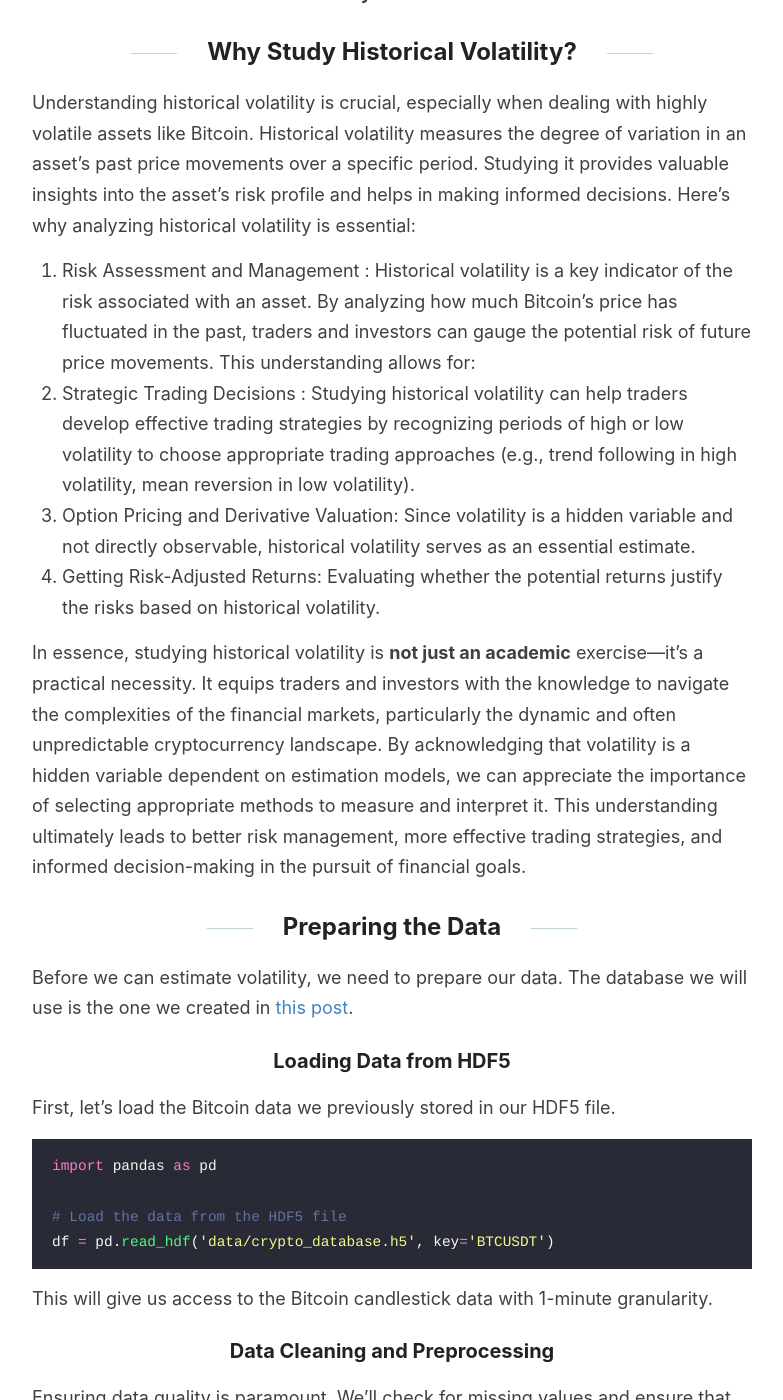
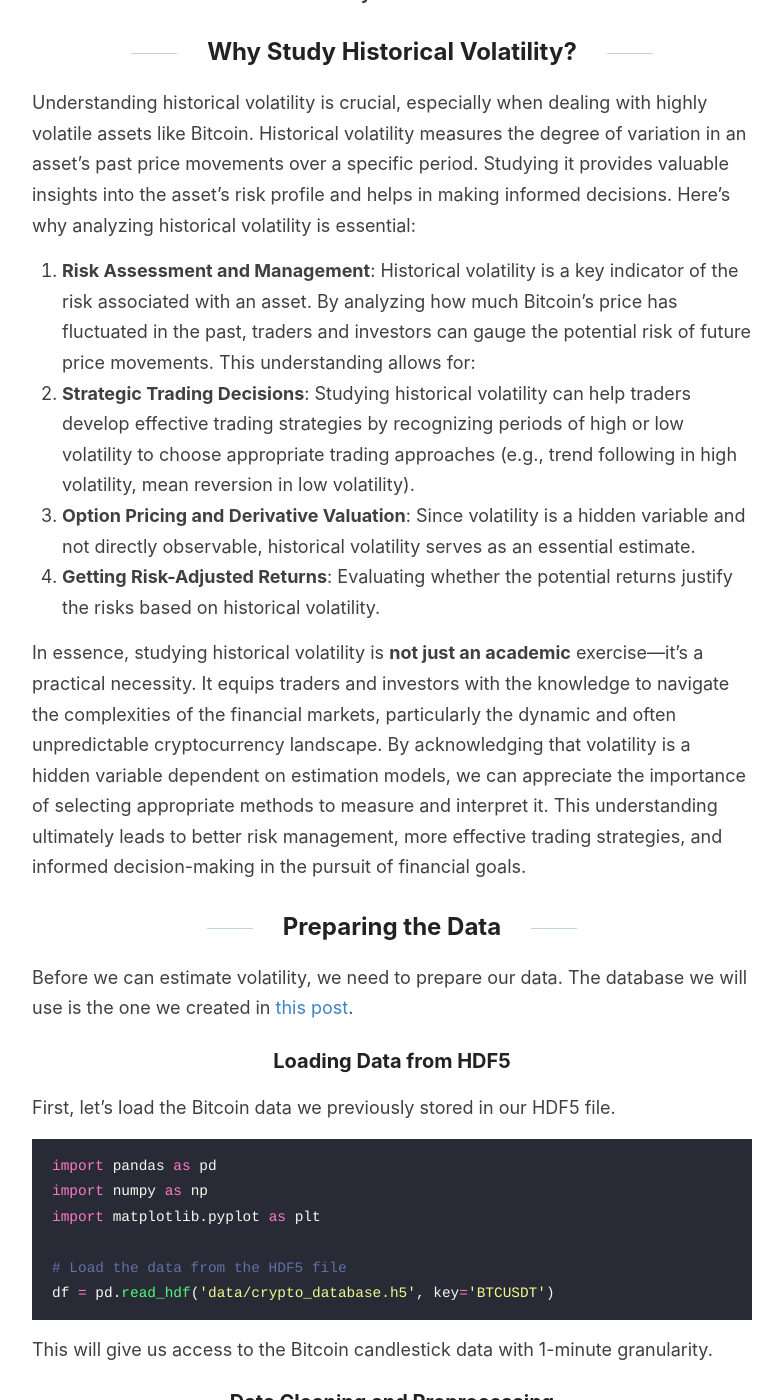
Before and after one commit to Zaltarba/blog, a Jekyll site: the page built from _posts/2024-09-20-BitcoinVolatility-1.md, in a window 1280 px wide and 1400 px high, scrolled down 1227 px. Shown: the whole window, without its empty margins (248-1031 px from the left). Built offline with Jekyll 4.4.1, drawn with Linux system fonts in a browser that asks for light colours; formulas are drawn with MathJax 3; some of the changed text lies outside the part shown.

Commit message:
Update 2024-09-20-BitcoinVolatility-1.md

````diff
--- a/_posts/2024-09-20-BitcoinVolatility-1.md
+++ b/_posts/2024-09-20-BitcoinVolatility-1.md
@@ -29,10 +29,10 @@
 
 Understanding historical volatility is crucial, especially when dealing with highly volatile assets like Bitcoin. Historical volatility measures the degree of variation in an asset's past price movements over a specific period. Studying it provides valuable insights into the asset's risk profile and helps in making informed decisions. Here's why analyzing historical volatility is essential:
 
-1. Risk Assessment and Management : Historical volatility is a key indicator of the risk associated with an asset. By analyzing how much Bitcoin's price has fluctuated in the past, traders and investors can gauge the potential risk of future price movements. This understanding allows for:
-2. Strategic Trading Decisions : Studying historical volatility can help traders develop effective trading strategies by recognizing periods of high or low volatility to choose appropriate trading approaches (e.g., trend following in high volatility, mean reversion in low volatility).
-3. Option Pricing and Derivative Valuation: Since volatility is a hidden variable and not directly observable, historical volatility serves as an essential estimate.
-4. Getting Risk-Adjusted Returns: Evaluating whether the potential returns justify the risks based on historical volatility.
+1. **Risk Assessment and Management**: Historical volatility is a key indicator of the risk associated with an asset. By analyzing how much Bitcoin's price has fluctuated in the past, traders and investors can gauge the potential risk of future price movements. This understanding allows for:
+2. **Strategic Trading Decisions**: Studying historical volatility can help traders develop effective trading strategies by recognizing periods of high or low volatility to choose appropriate trading approaches (e.g., trend following in high volatility, mean reversion in low volatility).
+3. **Option Pricing and Derivative Valuation**: Since volatility is a hidden variable and not directly observable, historical volatility serves as an essential estimate.
+4. **Getting Risk-Adjusted Returns**: Evaluating whether the potential returns justify the risks based on historical volatility.
 
 In essence, studying historical volatility is **not just an academic** exercise—it's a practical necessity. It equips traders and investors with the knowledge to navigate the complexities of the financial markets, particularly the dynamic and often unpredictable cryptocurrency landscape. By acknowledging that volatility is a hidden variable dependent on estimation models, we can appreciate the importance of selecting appropriate methods to measure and interpret it. This understanding ultimately leads to better risk management, more effective trading strategies, and informed decision-making in the pursuit of financial goals.
 
@@ -46,6 +46,8 @@
 
 ```python
 import pandas as pd
+import numpy as np
+import matplotlib.pyplot as plt
 
 # Load the data from the HDF5 file
 df = pd.read_hdf('data/crypto_database.h5', key='BTCUSDT')
@@ -67,6 +69,22 @@
 # Set 'Open_Time' as the index
 df.set_index('Open_Time', inplace=True)
 ```
+
+### Taking a look at the data
+
+Let's ensure we have interpretable data by plotting the evolution of the Bitcoin Price.
+
+```python
+# Plot the log returns
+plt.figure(figsize=(12, 6))
+df['Close'].plot()
+plt.title('Bitcoin Price')
+plt.xlabel('Date')
+plt.ylabel('BTC USDT')
+plt.show()
+```
+
+![figure 1](/blog/images/MT_Portfolio_capital_gain.png)
 
 ## Calculating Log Returns
 
````
Also changed, not shown: other parts of _posts/2024-09-20-BitcoinVolatility-1.md (+4 -7 lines).
